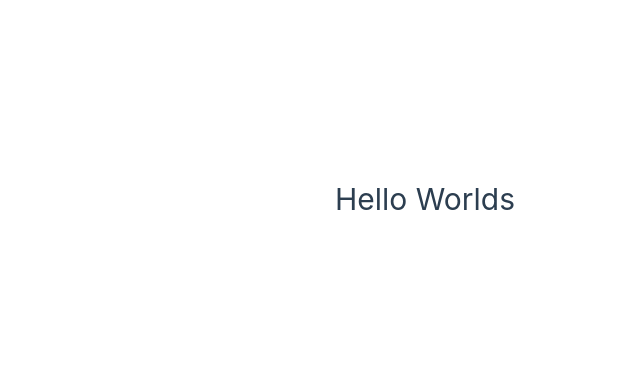
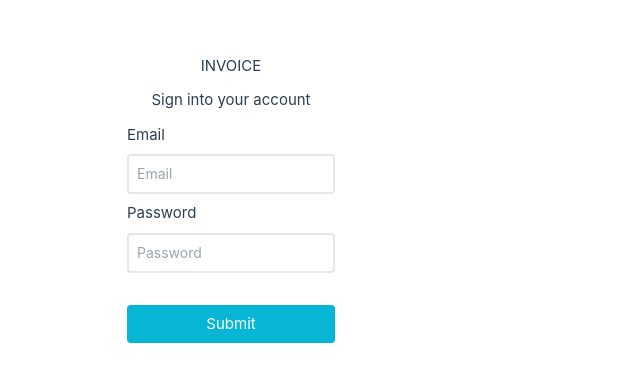
Before and after one commit to AhnafAhamed/invoise-frontend, a Vue app: page / in a window 1280 px wide. Before the commit this address had no page. Shown: the part 201-582 px from the top of the page, without its empty margins (305-945 px from the left). Built offline with nearby package versions, Linux system fonts and the light colour scheme.

Commit message:
initial commit

```diff
--- a/package.json
+++ b/package.json
@@ -15,9 +15,12 @@
     "@rushstack/eslint-patch": "^1.1.0",
     "@vitejs/plugin-vue": "^2.3.3",
     "@vue/eslint-config-prettier": "^7.0.0",
+    "autoprefixer": "^10.4.7",
     "eslint": "^8.5.0",
     "eslint-plugin-vue": "^8.2.0",
+    "postcss": "^8.4.14",
     "prettier": "^2.5.1",
+    "tailwindcss": "^3.0.24",
     "vite": "^2.9.9"
   }
 }
--- /dev/null
+++ b/postcss.config.js
@@ -0,0 +1,6 @@
+module.exports = {
+  plugins: {
+    tailwindcss: {},
+    autoprefixer: {},
+  },
+}
--- a/src/App.vue
+++ b/src/App.vue
@@ -3,14 +3,14 @@
 </script>
 
 <template>
-  <header>
+  <!-- <header>
     <div class="wrapper">
       <nav>
         <RouterLink to="/">Home</RouterLink>
         <RouterLink to="/about">About</RouterLink>
       </nav>
     </div>
-  </header>
+  </header> -->
 
   <RouterView />
 </template>
--- /dev/null
+++ b/src/components/LoginCard.vue
@@ -0,0 +1,33 @@
+<template>
+  <div class="login-card flex flex-col items-center">
+    <p class="mb-3">INVOICE</p>
+    <p class="mb-3">Sign into your account</p>
+    <form action="" class="flex flex-col">
+      <label class="mb-2" for="email">Email</label>
+      <input
+        class="mb-2 w-52 border-2 p-2 text-sm rounded"
+        type="email"
+        placeholder="Email"
+        name="email"
+        id=""
+      />
+      <label class="mb-2" for="password">Password</label>
+      <input
+        class="mb-2 w-52 border-2 p-2 text-sm rounded"
+        type="password"
+        placeholder="Password"
+        name="password"
+        id=""
+      />
+      <button type="submit" class="mt-6 p-2 bg-cyan-500 text-white rounded">
+        Submit
+      </button>
+    </form>
+  </div>
+</template>
+
+<script>
+export default {
+  name: "LoginCard",
+};
+</script>
--- /dev/null
+++ b/src/index.css
@@ -0,0 +1,3 @@
+@tailwind base;
+@tailwind components;
+@tailwind utilities;
--- a/src/views/HomeView.vue
+++ b/src/views/HomeView.vue
@@ -1,7 +1,15 @@
-<script setup></script>
-
 <template>
   <main>
-    <h1>Hello Worlds</h1>
+    <login-card />
   </main>
 </template>
+
+<script>
+import LoginCard from "../components/LoginCard.vue";
+
+export default {
+  components: {
+    LoginCard,
+  },
+};
+</script>
--- /dev/null
+++ b/tailwind.config.js
@@ -0,0 +1,7 @@
+module.exports = {
+  content: ["./index.html", "./src/**/*.{vue,js,ts,jsx,tsx}"],
+  theme: {
+    extend: {},
+  },
+  plugins: [],
+};
```
Also changed, not shown: src/main.js (+7 -6 lines), src/components/RegisterCard.vue (added), 1 other file (tests, documents, lock files or other folders).
